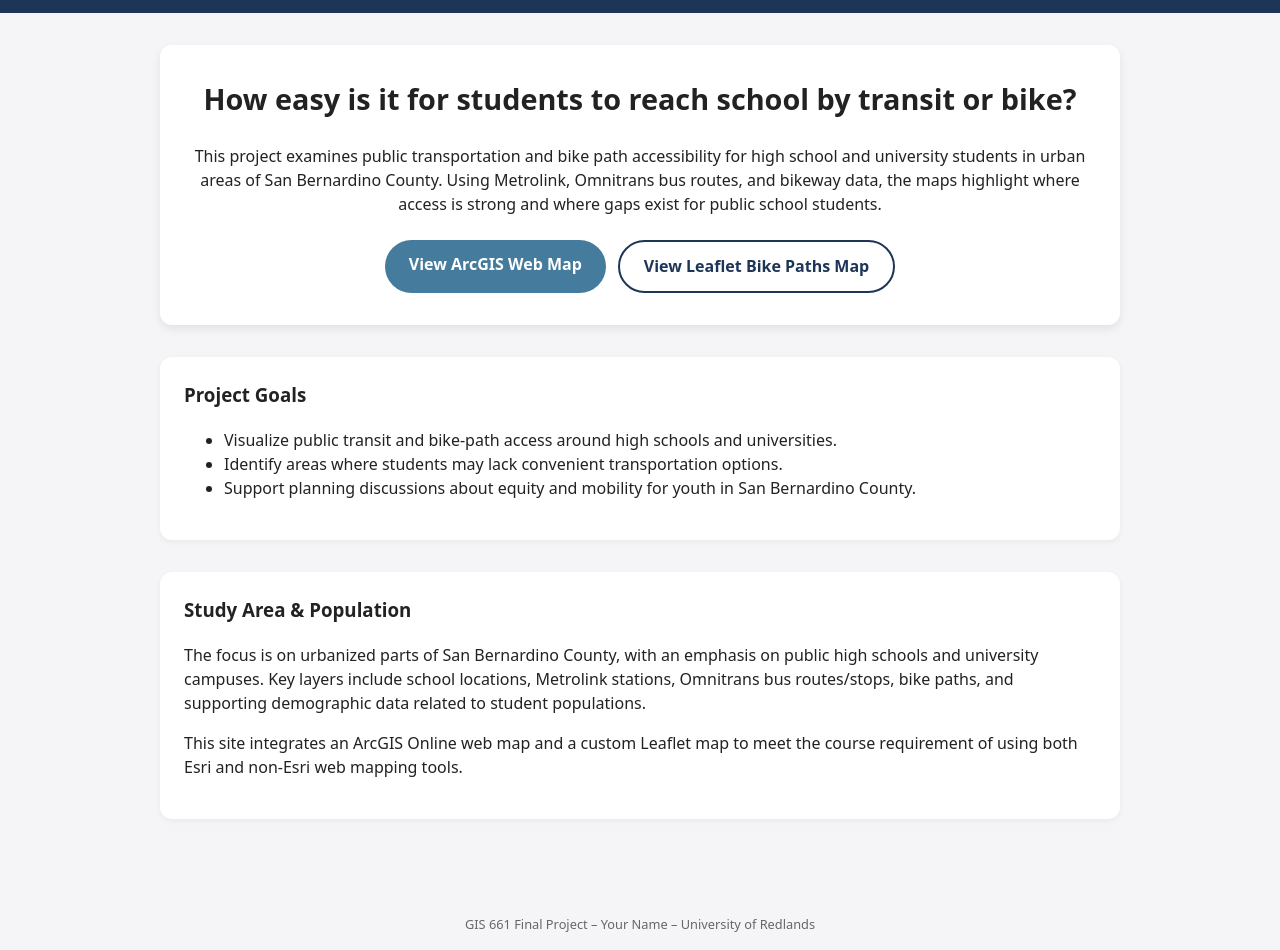
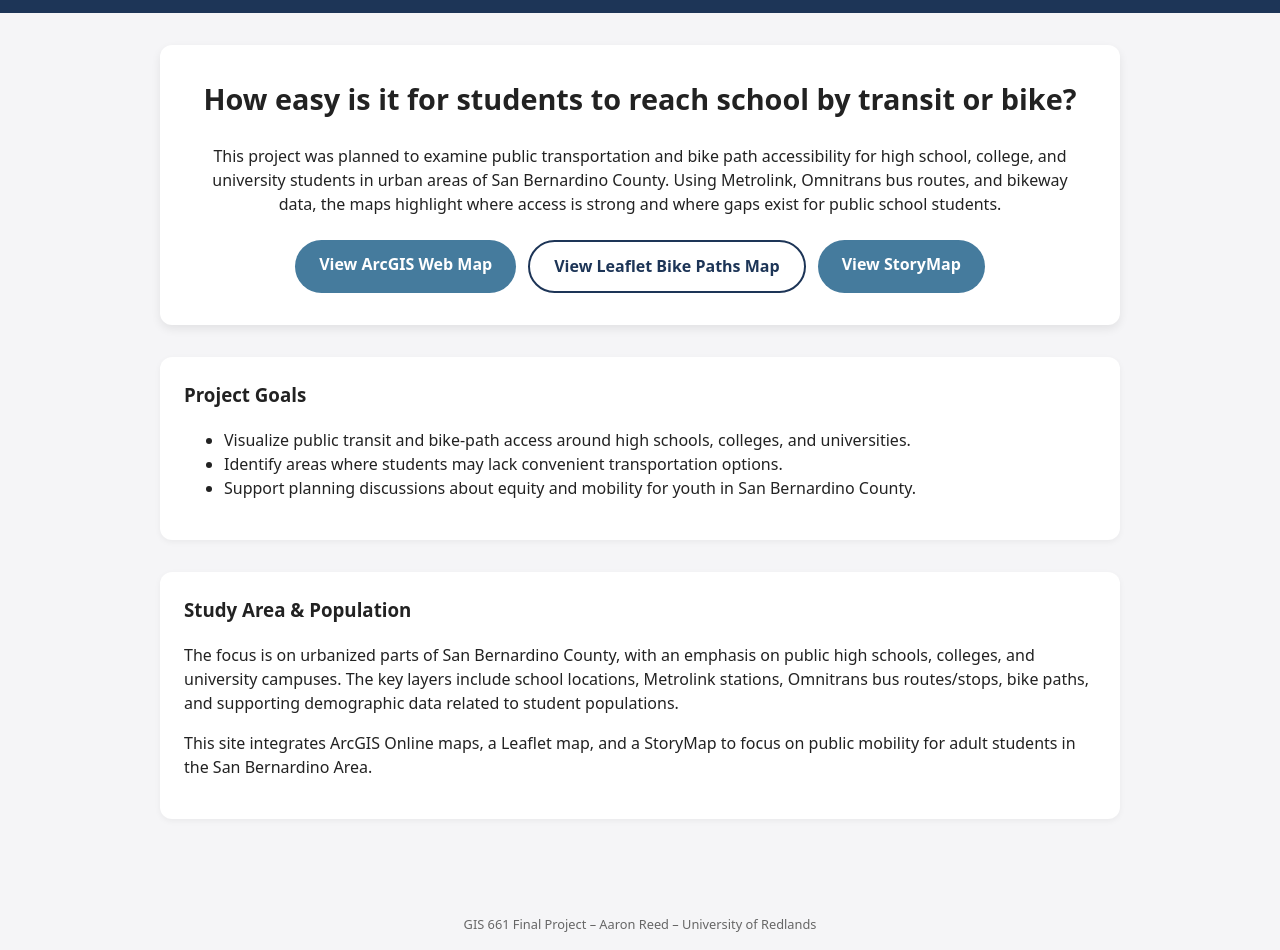
Before and after one commit to AaronReed2025/gis661finalproject, a plain HTML site: page index.html in a window 1280 px wide. Shown: the part 53-1003 px from the top of the page. Drawn offline with Linux system fonts and the light colour scheme.

Commit message:
Add files via upload

```diff
--- a/index.html
+++ b/index.html
@@ -116,21 +116,25 @@
     <div class="hero">
       <h2>How easy is it for students to reach school by transit or bike?</h2>
       <p>
-        This project examines public transportation and bike path accessibility
-        for high school and university students in urban areas of San Bernardino County.
+        This project was planned to examine public transportation and bike path accessibility
+        for high school, college, and university students in urban areas of San Bernardino County.
         Using Metrolink, Omnitrans bus routes, and bikeway data, the maps highlight
         where access is strong and where gaps exist for public school students.
       </p>
+
       <div class="buttons">
         <a class="btn-primary" href="map.html">View ArcGIS Web Map</a>
         <a class="btn-secondary" href="leaflet.html">View Leaflet Bike Paths Map</a>
+        <a class="btn-primary" href="https://storymaps.arcgis.com/stories/536cfc7eee8a4f378fc6508e120c6afe" target="_blank">
+          View StoryMap
+        </a>
       </div>
     </div>
 
     <section>
       <h3>Project Goals</h3>
       <ul>
-        <li>Visualize public transit and bike-path access around high schools and universities.</li>
+        <li>Visualize public transit and bike-path access around high schools, colleges, and universities.</li>
         <li>Identify areas where students may lack convenient transportation options.</li>
         <li>Support planning discussions about equity and mobility for youth in San Bernardino County.</li>
       </ul>
@@ -140,19 +144,19 @@
       <h3>Study Area & Population</h3>
       <p>
         The focus is on urbanized parts of San Bernardino County, with an emphasis
-        on public high schools and university campuses. Key layers include school
+        on public high schools, colleges, and university campuses. The key layers include school
         locations, Metrolink stations, Omnitrans bus routes/stops, bike paths, and
         supporting demographic data related to student populations.
       </p>
       <p>
-        This site integrates an ArcGIS Online web map and a custom Leaflet map to
-        meet the course requirement of using both Esri and non-Esri web mapping tools.
+        This site integrates ArcGIS Online maps, a Leaflet map, and a StoryMap to
+        focus on public mobility for adult students in the San Bernardino Area.
       </p>
     </section>
   </main>
 
   <footer>
-    GIS 661 Final Project – Your Name – University of Redlands
+    GIS 661 Final Project – Aaron Reed – University of Redlands
   </footer>
 </body>
 </html>
```
